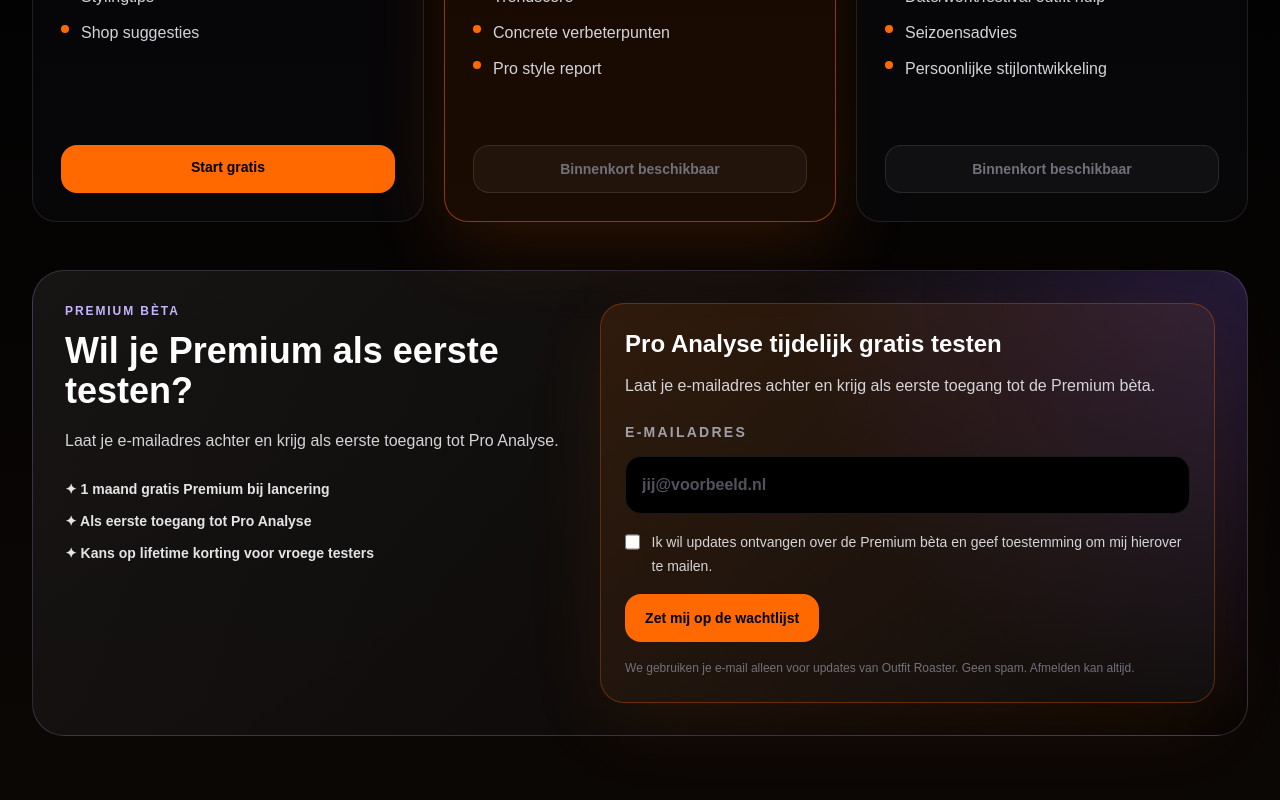
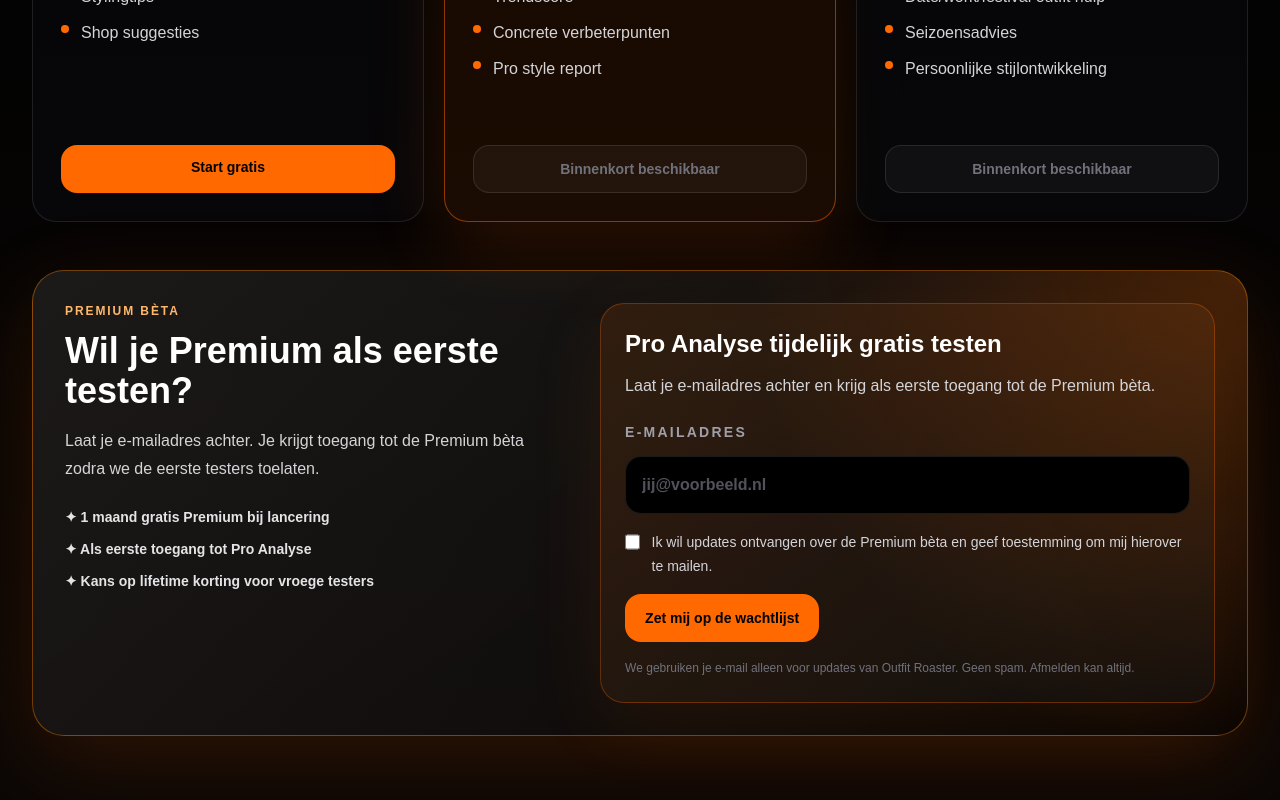
Before and after one commit to dutchroasted/dutchroasted, a Next.js app in the folder Documents/Dutchroasted/: page /pricing in a window 1280 px wide. Shown: the part 852-1652 px from the top of the page. Built offline with nearby package versions, Linux system fonts and the light colour scheme; no server answers.

Commit message:
Show premium beta waitlist on pricing

```diff
--- a/Documents/Dutchroasted/app/pricing/page.tsx
+++ b/Documents/Dutchroasted/app/pricing/page.tsx
@@ -53,18 +53,23 @@ export default function PricingPage() {
 
         <section
           id="premium-wachtlijst"
-          className="scroll-mt-8 rounded-[2rem] border border-violet-300/20 bg-[radial-gradient(circle_at_top_right,rgba(139,92,246,0.2),transparent_35%),linear-gradient(145deg,rgba(255,255,255,0.07),rgba(0,0,0,0.28))] p-5 sm:p-8"
+          aria-labelledby="premium-wachtlijst-titel"
+          className="scroll-mt-8 rounded-[2rem] border border-orange-400/40 bg-[radial-gradient(circle_at_top_right,rgba(255,106,0,0.24),transparent_38%),linear-gradient(145deg,rgba(255,255,255,0.09),rgba(0,0,0,0.34))] p-5 shadow-[0_24px_90px_rgba(255,106,0,0.14)] sm:p-8"
         >
           <div className="grid gap-8 lg:grid-cols-[0.9fr_1.1fr] lg:items-start">
             <div>
-              <p className="text-xs font-black uppercase tracking-[0.16em] text-violet-300">
+              <p className="text-xs font-black uppercase tracking-[0.16em] text-orange-300">
                 Premium bèta
               </p>
-              <h2 className="mt-3 text-3xl font-black text-white sm:text-4xl">
+              <h2
+                id="premium-wachtlijst-titel"
+                className="mt-3 text-3xl font-black text-white sm:text-4xl"
+              >
                 Wil je Premium als eerste testen?
               </h2>
               <p className="mt-4 max-w-xl leading-7 text-zinc-300">
-                Laat je e-mailadres achter en krijg als eerste toegang tot Pro Analyse.
+                Laat je e-mailadres achter. Je krijgt toegang tot de Premium bèta zodra we de
+                eerste testers toelaten.
               </p>
               <ul className="mt-6 space-y-3 text-sm font-bold text-zinc-200">
                 <li>✦ 1 maand gratis Premium bij lancering</li>
```
